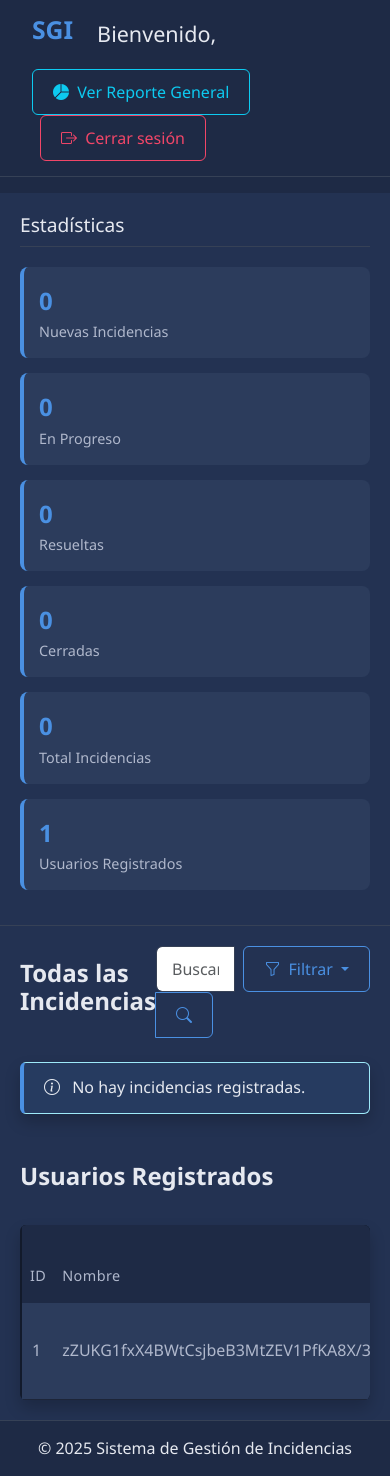
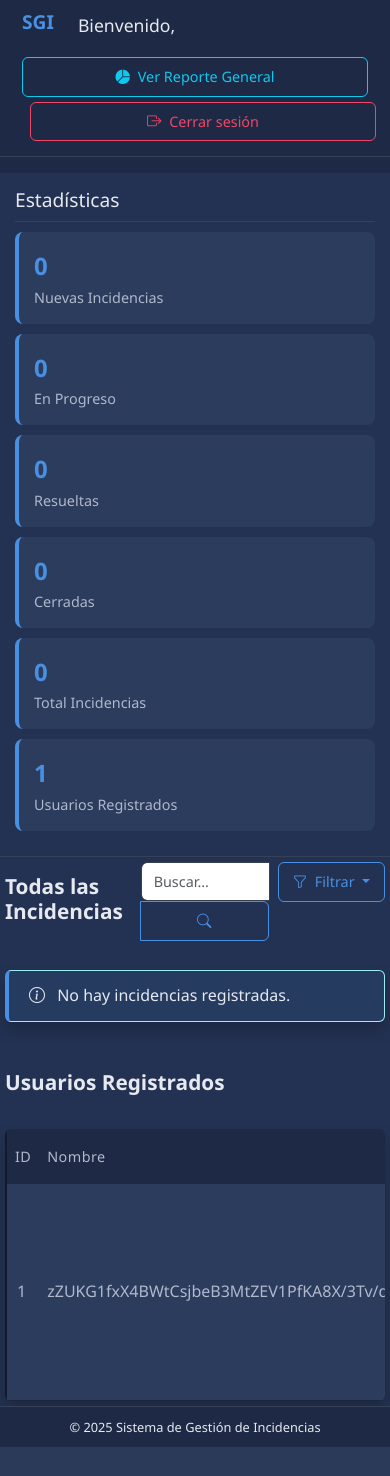
Before and after one commit to Frescox/Incident-Management-System, a Flask app: template app/templates/admin_dashboard.html in a window 390 px wide. After the commit the page ends 1447 px from the top, so only its background shows below. Run offline with Flask 3, Linux system fonts and the light colour scheme; the template is opened without the code that fills it: values that come from a table or form of the project are taken from there, others are empty; data comes from the database, SQL or seed files in the repository; parts of the project's set-up code (start-up, migrations or seed data) failed here and were passed over.

Commit message:
Responsive frontend and filter fix

```diff
--- a/app/static/css/style.css
+++ b/app/static/css/style.css
@@ -477,3 +477,50 @@
 tr.new-incident {
   animation: highlightNew 2s ease-out;
 }
+
+/* Mobile Responsive Enhancements */
+@media (max-width: 768px) {
+  .container-card {
+    padding: 15px;
+  }
+
+  .btn {
+    padding: 8px 14px;
+    font-size: 0.9rem;
+  }
+
+  .section-title {
+    font-size: 1.3rem;
+  }
+
+  .form-control, .form-select {
+    font-size: 0.9rem;
+    padding: 8px 12px;
+  }
+
+  .modal-dialog {
+    margin: 10px;
+  }
+}
+
+@media (max-width: 576px) {
+  .container-card {
+    padding: 12px;
+  }
+
+  .btn {
+    width: 100%;
+    margin-bottom: 5px;
+  }
+
+  .btn-group {
+    display: flex;
+    flex-direction: column;
+    width: 100%;
+  }
+
+  .btn-group .btn {
+    border-radius: 6px !important;
+    margin-bottom: 5px;
+  }
+}
--- a/app/static/css/user-dashboard.css
+++ b/app/static/css/user-dashboard.css
@@ -260,3 +260,168 @@
   color: var(--text-primary);
   border-radius: 6px;
 }
+
+/* Enhanced Mobile Responsiveness */
+@media (max-width: 992px) {
+  .main-content {
+    flex-direction: column;
+  }
+
+  .sidebar {
+    width: 100%;
+    padding: 15px;
+    border-right: none;
+    border-bottom: 1px solid var(--border-color);
+    display: flex;
+    flex-wrap: wrap;
+    justify-content: space-between;
+  }
+
+  .stat-item {
+    width: 48%;
+    margin-bottom: 10px;
+  }
+
+  .sidebar-title {
+    width: 100%;
+    margin-bottom: 10px;
+  }
+}
+
+@media (max-width: 768px) {
+  .main-header {
+    padding: 10px;
+  }
+
+  .user-welcome h4 {
+    font-size: 1.1rem;
+  }
+
+  .user-welcome p {
+    font-size: 0.8rem;
+  }
+
+  .logo-text {
+    font-size: 1.2rem;
+  }
+
+  .table-container {
+    padding: 10px;
+  }
+
+  .table-responsive {
+    overflow-x: auto;
+  }
+
+  .table {
+    min-width: 800px;
+  }
+
+  .table-color th,
+  .table-color td {
+    white-space: nowrap;
+  }
+}
+
+@media (max-width: 576px) {
+  .stat-item {
+    width: 100%;
+  }
+
+  .badge {
+    padding: 0.3rem 0.6rem;
+    font-size: 0.75rem;
+  }
+
+  .table-container {
+    padding: 5px;
+  }
+
+  .page-footer {
+    padding: 10px;
+    font-size: 0.8rem;
+  }
+
+  .form-select {
+    max-width: 120px;
+    font-size: 0.8rem;
+    padding: 4px 8px;
+  }
+
+  /* Stack form controls on mobile */
+  td .d-flex {
+    flex-direction: column;
+  }
+
+  td .d-flex .form-select,
+  td .d-flex .btn {
+    width: 100%;
+    margin-right: 0 !important;
+    margin-bottom: 5px;
+  }
+}
+
+/* Admin Dashboard Mobile Responsive Styles */
+@media (max-width: 992px) {
+  .modal-dialog.modal-xl {
+    max-width: 95%;
+  }
+
+  .row[style="height: 600px;"] {
+    height: auto !important;
+  }
+
+  .row[style="height: 600px;"] .col-md-6 {
+    margin-bottom: 20px;
+  }
+}
+
+@media (max-width: 768px) {
+  .main-header .row {
+    flex-direction: column;
+  }
+
+  .main-header .col-md-6.text-md-end {
+    text-align: start !important;
+  }
+
+  .d-flex.gap-2.justify-content-center {
+    flex-wrap: wrap;
+  }
+
+  /* Make charts more mobile friendly */
+  .modal-body .row {
+    flex-direction: column;
+  }
+
+  .modal-body .col-md-6 {
+    width: 100%;
+    margin-bottom: 30px;
+  }
+
+  .modal-body canvas {
+    max-height: 300px !important;
+  }
+}
+
+@media (max-width: 576px) {
+  pre {
+    font-size: 0.7rem;
+    padding: 8px !important;
+  }
+
+  .modal-title {
+    font-size: 1rem;
+  }
+
+  /* Simplify action buttons on mobile */
+  .btn-group {
+    display: flex;
+    flex-direction: column;
+  }
+
+  .btn-group .btn {
+    border-radius: 4px !important;
+    margin-bottom: 4px;
+  }
+}
```
Also changed, not shown: app/templates/admin_dashboard.html (+36 -6 lines), app/templates/user_dashboard.html (+40 -56 lines).
